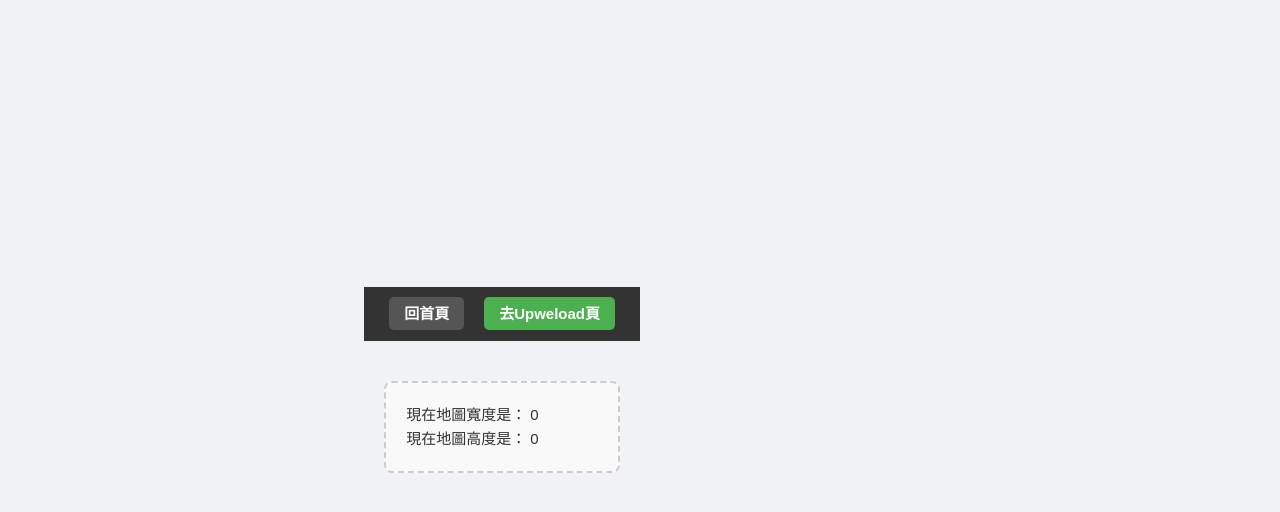
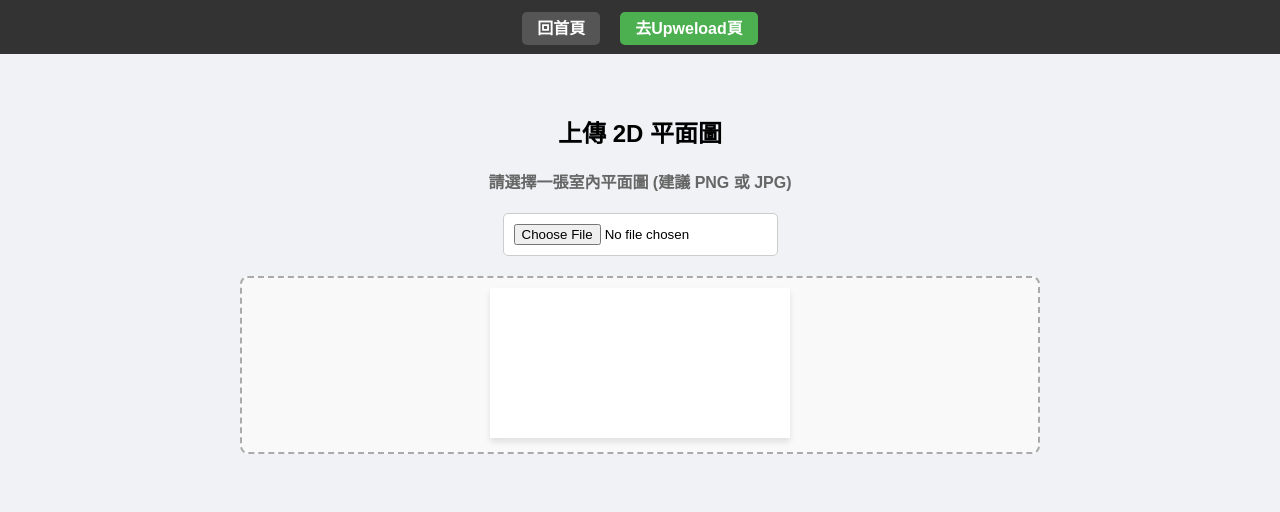
Before and after one commit to cjw931027/3D_navigation, a Vue app: page /upload in a window 1280 px wide. Shown: the top 512 px of the page. Built offline with nearby package versions, Linux system fonts and the light colour scheme; the HTML template or start-up script is replaced by a standard one.

Commit message:
feat: 實作 2D 平面圖上傳與 Canvas 顯示 (#3)

```diff
--- a/src/main.ts
+++ b/src/main.ts
@@ -1,10 +1,9 @@
-import './assets/main.css'
-
 import { createApp } from 'vue'
 import { createPinia } from 'pinia'
 
 import App from './App.vue'
 import router from './router'
+
 
 const app = createApp(App)
 
--- a/src/views/UploadView.vue
+++ b/src/views/UploadView.vue
@@ -1,26 +1,136 @@
 <script setup lang="ts">
-  import { useMapStore } from '@/stores/mapStore'
-  const mapStore = useMapStore()
+import { ref } from 'vue'
+import { useMapStore } from '@/stores/mapStore'
+
+// 1. 取得 Pinia 冰箱的遙控器
+const mapStore = useMapStore()
+
+// 2. 準備一個變數來連接 HTML 裡的 <canvas> 標籤
+const mapCanvas = ref<HTMLCanvasElement | null>(null)
+
+// 3. 準備一個狀態來顯示訊息給使用者看
+const statusMessage = ref<string>('請選擇一張室內平面圖 (建議 PNG 或 JPG)')
+
+// 4. 當使用者選好檔案後，會觸發這個函數
+const handleFileUpload = (event: Event) => {
+  // 取得使用者上傳的檔案
+  const target = event.target as HTMLInputElement
+  if (!target.files || target.files.length === 0) return
+
+  const file = target.files[0]
+
+  // 【新增這行】明確告訴 TypeScript 如果沒有檔案就中斷，消除 undefined 的疑慮
+  if (!file) return
+
+  statusMessage.value = '圖片讀取中...'
+
+  // 使用 FileReader 來讀取檔案內容
+  const reader = new FileReader()
+
+  // 當檔案讀取完成後要做的事：
+  reader.onload = (e) => {
+    // 建立一個隱形的圖片物件
+    const img = new Image()
+
+    // 當隱形圖片載入完成後要做的事：
+    img.onload = () => {
+      const canvas = mapCanvas.value
+      if (!canvas) return
+
+      const ctx = canvas.getContext('2d')
+      if (!ctx) return
+
+      // 將畫布的寬高設定成跟圖片一模一樣
+      canvas.width = img.width
+      canvas.height = img.height
+
+      // 把圖片畫到 Canvas 上！(從座標 0,0 開始畫)
+      ctx.drawImage(img, 0, 0)
+
+      // 從 Canvas 擷取所有的像素資料 (Pixel Data)
+      const imageData = ctx.getImageData(0, 0, canvas.width, canvas.height)
+
+      // 把資料、寬度、高度存進 Pinia 冰箱裡！
+      mapStore.setMapData(imageData.data, canvas.width, canvas.height)
+
+      statusMessage.value = `上傳成功！地圖尺寸：${canvas.width} x ${canvas.height}`
+    }
+
+    // 把讀取到的檔案內容餵給隱形圖片
+    img.src = e.target?.result as string
+  }
+
+  // 指示 FileReader 以 Data URL (Base64字串) 的格式讀取檔案
+  reader.readAsDataURL(file)
+}
 </script>
 
 <template>
-  <main>
-      <div class="info-box">
-        <!-- 這裡直接去 mapStore 拿出 mapWidth 跟 mapHeight 顯示在畫面上 -->
-        <p>現在地圖寬度是： <strong>{{ mapStore.mapWidth }}</strong></p>
-        <p>現在地圖高度是： <strong>{{ mapStore.mapHeight }}</strong></p>
+  <main class="upload-container">
+    <h2>上傳 2D 平面圖</h2>
+
+    <!-- 提示訊息 -->
+    <p class="status">{{ statusMessage }}</p>
+
+    <!-- 檔案上傳按鈕，限制只能選圖片 -->
+    <div class="input-section">
+      <input
+        type="file"
+        accept="image/png, image/jpeg"
+        @change="handleFileUpload"
+      />
+    </div>
+
+    <!-- 顯示圖片的畫布，加上 ref="mapCanvas" 讓 JS 可以控制它 -->
+    <div class="canvas-container">
+      <canvas ref="mapCanvas"></canvas>
     </div>
   </main>
 </template>
 
-<style>
-.info-box {
-  margin: 20px auto;
+<style scoped>
+/* 這裡只做最基礎的排版，確保畫面乾淨 */
+.upload-container {
+  max-width: 800px;
+  margin: 0 auto;
   padding: 20px;
-  border: 2px dashed #ccc;
+  text-align: center;
+}
+
+.status {
+  color: #666;
+  margin-bottom: 20px;
+  font-weight: bold;
+}
+
+.input-section {
+  margin-bottom: 20px;
+}
+
+input[type="file"] {
+  padding: 10px;
+  border: 1px solid #ccc;
+  border-radius: 5px;
+  background-color: white;
+  cursor: pointer;
+}
+
+.canvas-container {
+  margin-top: 20px;
+  border: 2px dashed #aaa;
+  padding: 10px;
+  background-color: #f9f9f9;
   border-radius: 8px;
-  max-width: 300px;
-  background-color: #f9f9f9;
-  color: #333;
+  /* 讓畫布太大的時候可以在框框內捲動，不會撐爆網頁 */
+  overflow: auto;
+  max-height: 60vh;
+}
+
+/* 確保畫布不會超出容器，但維持比例 */
+canvas {
+  max-width: 100%;
+  height: auto;
+  background-color: white;
+  box-shadow: 0 4px 6px rgba(0,0,0,0.1);
 }
 </style>
```
